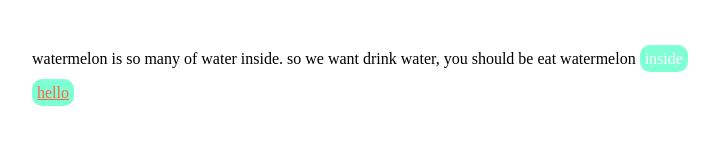
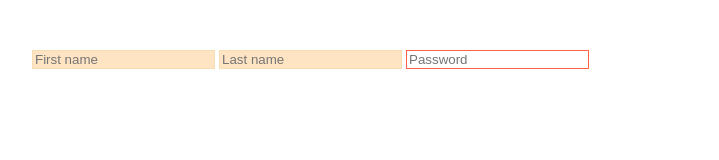
Before and after one commit to whited12/kokoa, a plain HTML site: page home.html in a window 1280 px wide. Shown: the top 160 px of the page, without its empty margins (18-737 px from the left). Drawn offline with Linux system fonts and the light colour scheme.

Commit message:
#3-16
5일차 끝

```diff
--- a/home.html
+++ b/home.html
@@ -7,27 +7,19 @@
         height: 1000vh;
         margin: 50px;
       }
-      span {
-        color: tomato;
-        background-color: aquamarine;
-        padding: 5px;
-        border-radius: 10px;
+      input {
+        border: 1px solid wheat
       }
-      p span {
-        color: white;
+      input:required {
+        border-color: tomato;
       }
-      p + span {
-        text-decoration: underline;
+      input[placeholder~="name"] {
+      background-color: bisque;
       }
-    </style>
-  </head>
+      </style>
   <body>
-    <div>
-      <p>
-        watermelon is so many of water inside. so we want drink water, you
-        should be eat watermelon <span>inside</span>
-      </p>
-      <span>hello</span>
-    </div>
+    <input type="text" placeholder="First name" />
+    <input type="text" placeholder="Last name" />
+    <input type="password" required placeholder="Password" />
   </body>
 </html>
```
